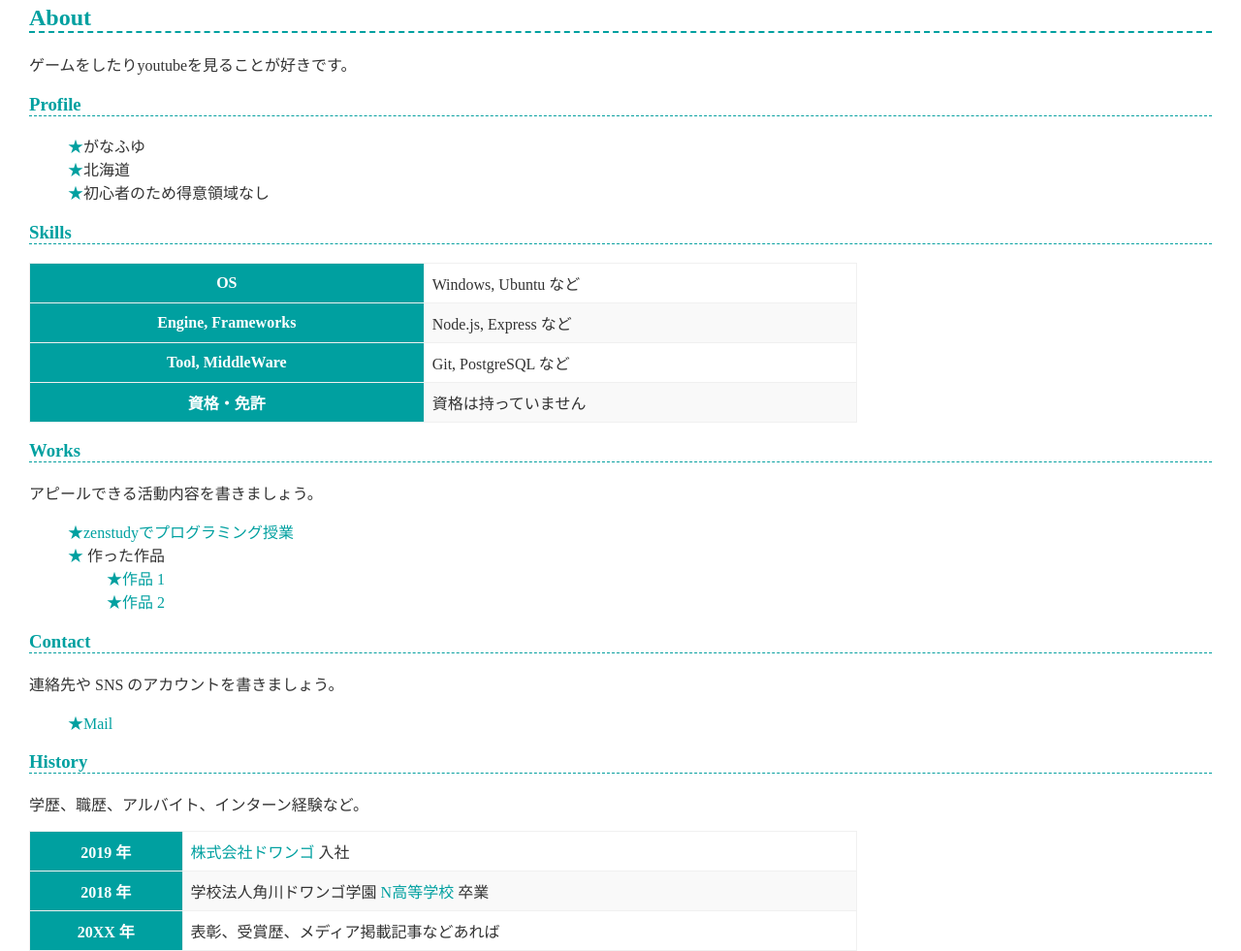
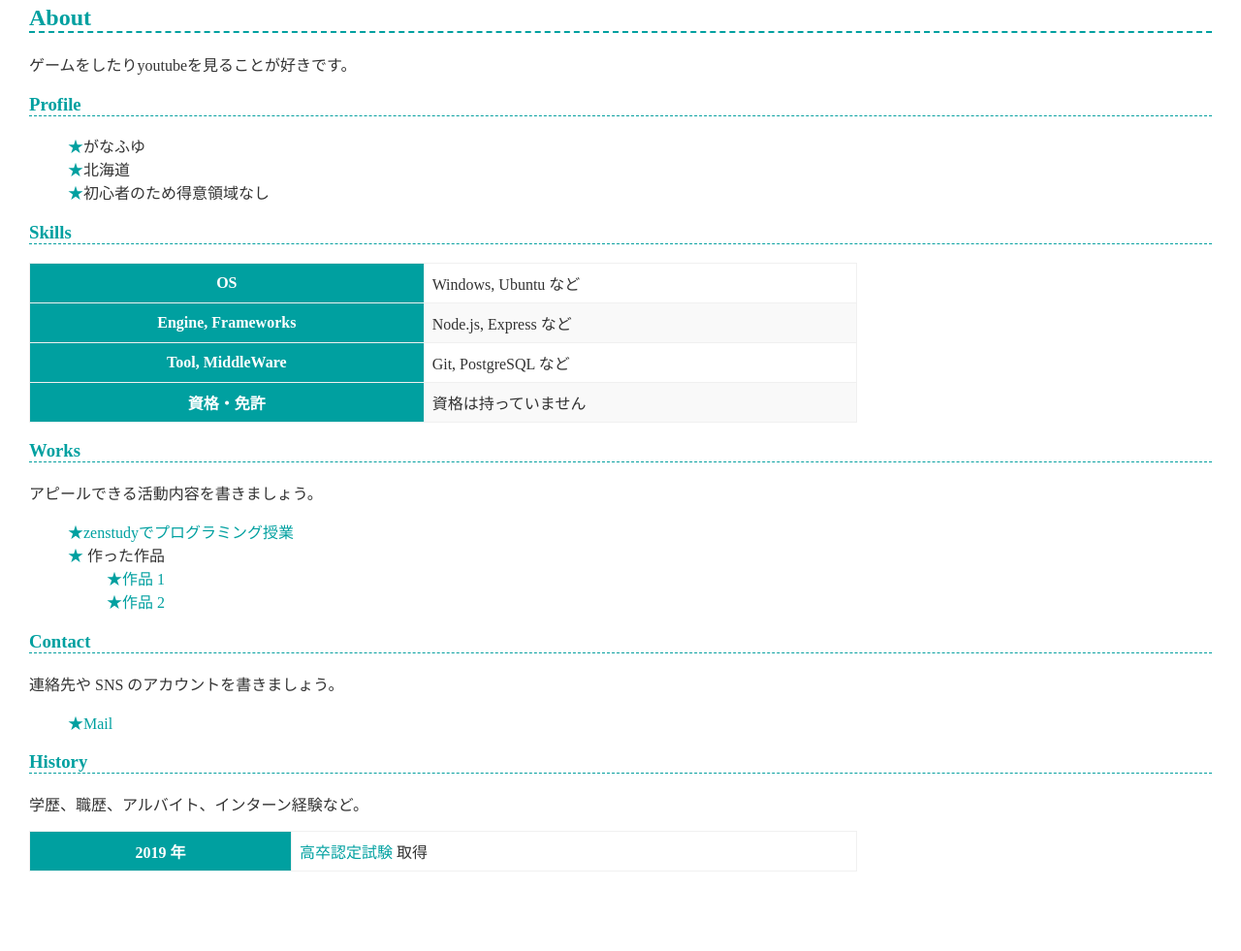
Before and after one commit to ganahuyu-0226/ganahuyu-0226.github.io, a plain HTML site: page index.html in a window 1280 px wide. Shown: the part 117-1098 px from the top of the page at 97% size. After the commit the page ends 1016 px from the top, so only its background shows below. Drawn offline with Linux system fonts and the light colour scheme.

Commit message:
Update index.html

```diff
--- a/index.html
+++ b/index.html
@@ -65,15 +65,7 @@
     <table>
       <tr>
         <th>2019 年</th>
-        <td><a href="https://dwango.co.jp/">株式会社ドワンゴ</a> 入社</td>
-      </tr>
-      <tr>
-        <th>2018 年</th>
-        <td>学校法人角川ドワンゴ学園 <a href="https://nnn.ed.jp/">N高等学校</a> 卒業</td>
-      </tr>
-      <tr>
-        <th>20XX 年</th>
-        <td>表彰、受賞歴、メディア掲載記事などあれば</td>
+        <td><a href="https://dwango.co.jp/">高卒認定試験</a> 取得</td>
       </tr>
     </table>
   </body>
```
